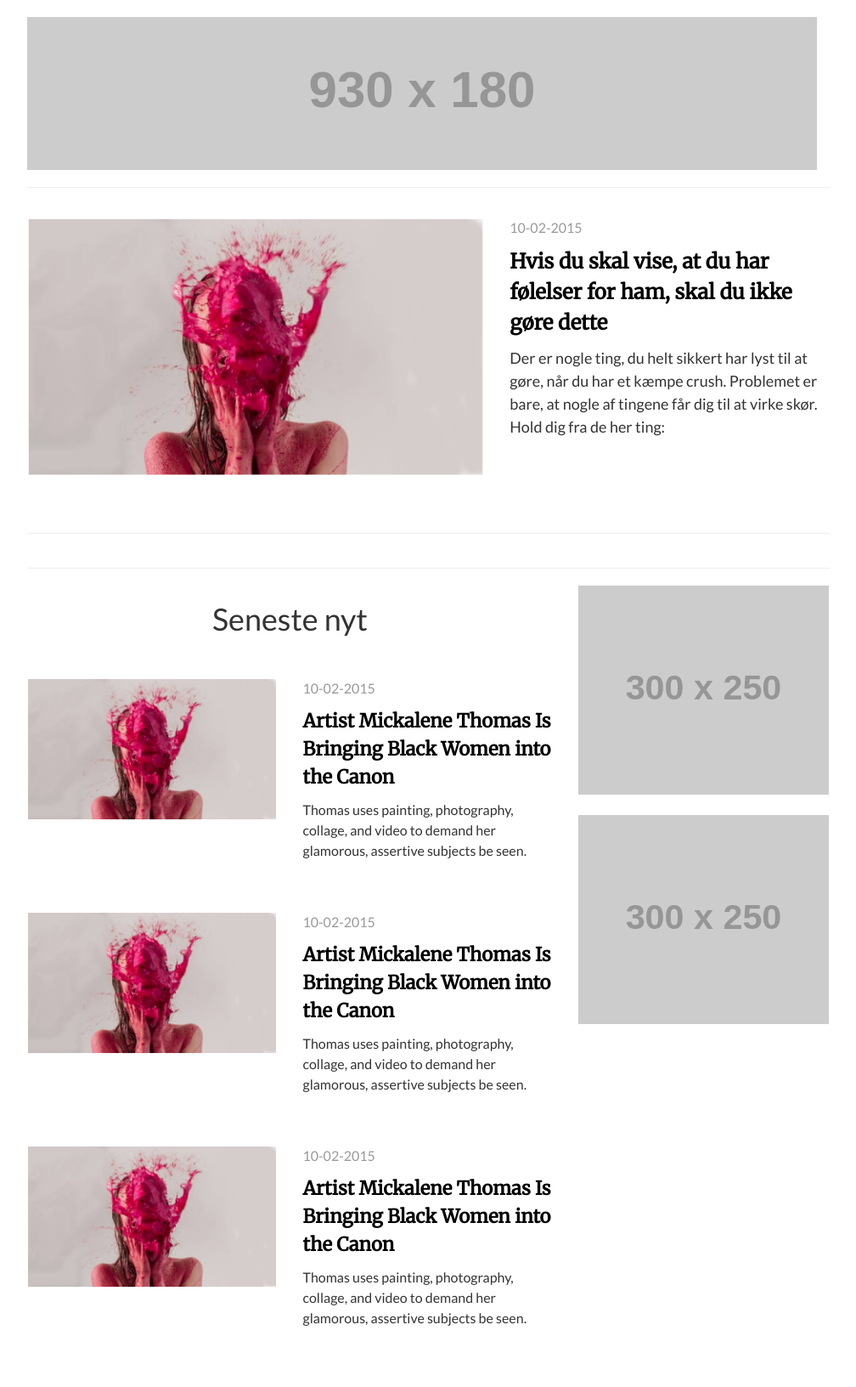
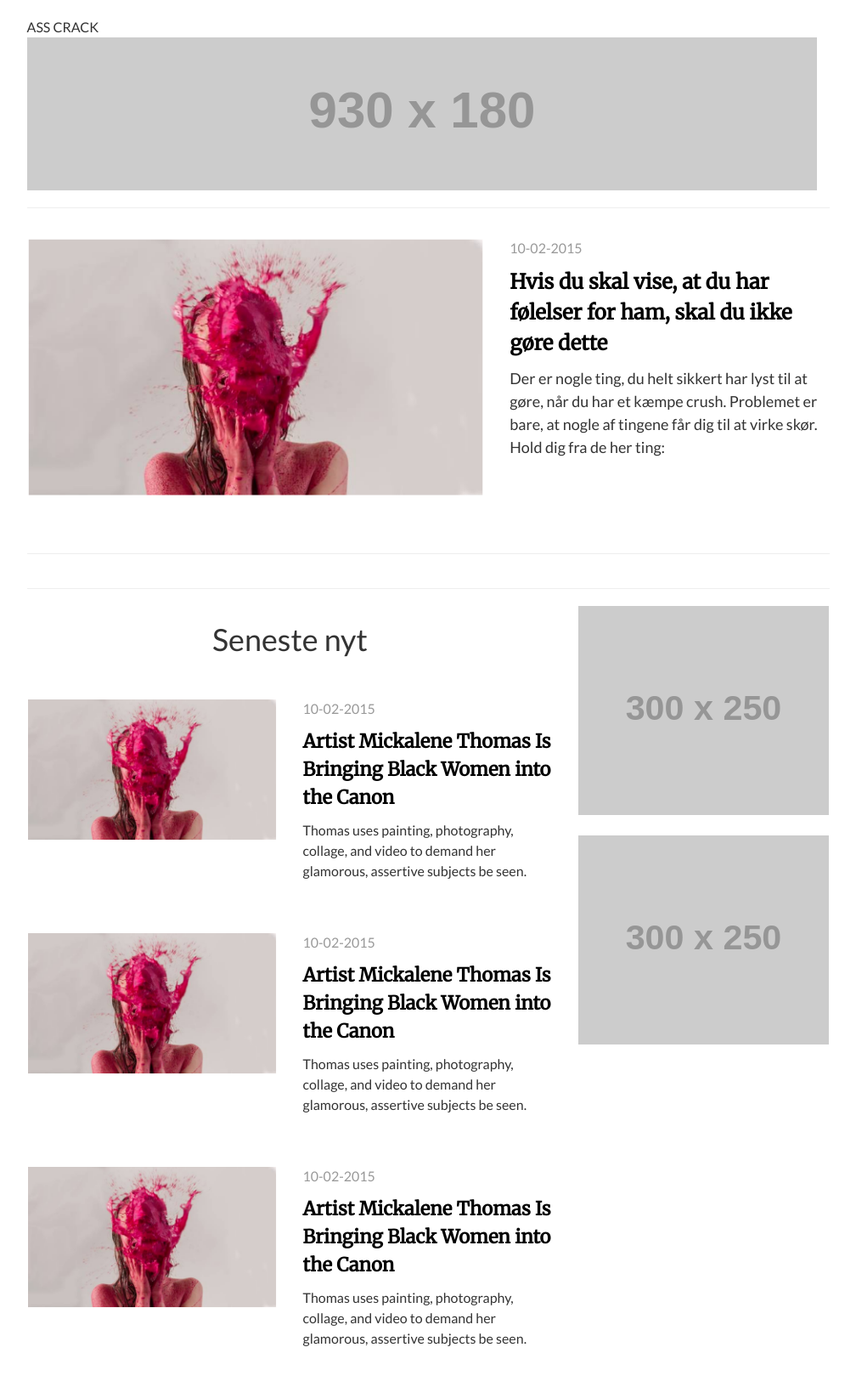
Before and after one commit to lomholdt/upvote, a Django app: page / in a window 1280 px wide. Shown: the part 72-1704 px from the top of the page at 85% size, without its empty margins (136-1144 px from the left). Before the commit the page ends 1632 px from the top, so only its background shows below. Run offline with Django 3.2, Linux system fonts and the light colour scheme; grey boxes labelled with a size stand in for pictures from a placeholder-image service; data that the repository does not hold is empty; some libraries are stand-ins or nearby versions.

Commit message:
asscrack

```diff
--- a/blog/templates/blog/index.html
+++ b/blog/templates/blog/index.html
@@ -6,7 +6,7 @@
 
     <div class="row">
         <div class="col-sm-10 col-sm-offset-1">
-
+        ASS CRACK
             <div class="row">
                 <div class="col-sm-12">
                     <!-- Banner 930x180 -->
```
